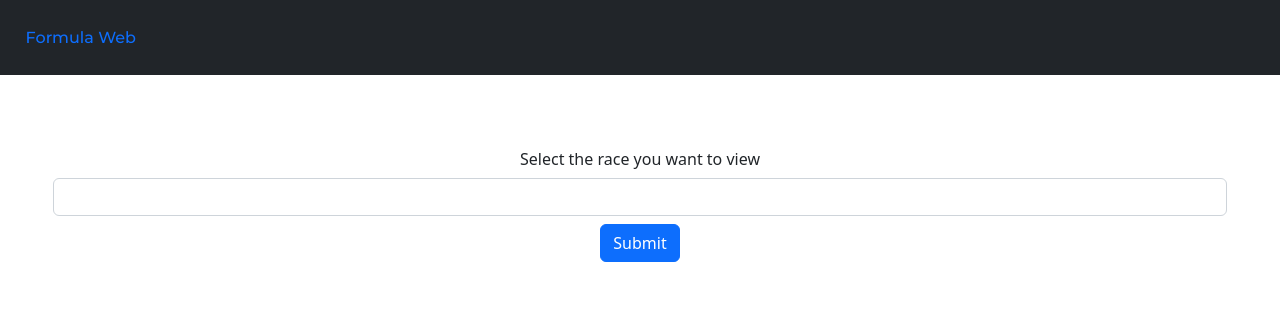
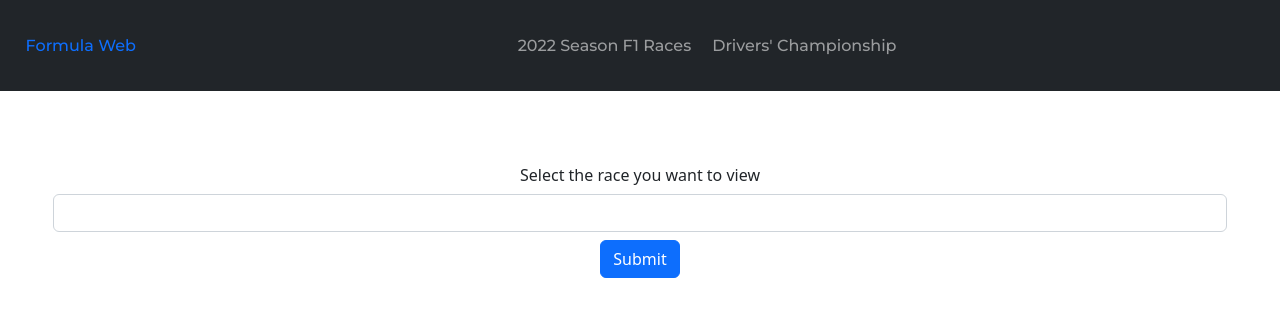
Before and after one commit to samin-batra/formulaweb-bt5110, a Flask app: template templates/index.html in a window 1280 px wide. Shown: the top 317 px of the page. Run offline with Flask 2, Linux system fonts and the light colour scheme; the template is opened without the code that fills it, so the values that code supplies are empty; some libraries are stand-ins or nearby versions.

Commit message:
Added functionality to get drivers' championship progression.

```diff
--- a/main.py
+++ b/main.py
@@ -22,7 +22,6 @@ def get_laptimes(raceId):
         "select l.raceId as ""RaceId"", concat(d.firstname, ' ',d.lastname) as ""Name"", l.lap as ""Lap"",l.lap_position as ""Position"", l.lap_time as ""Time"",l.milliseconds as ""Time_MS"" from lap_times l natural inner join driver d "
         "where l.raceId in (select raceId from race where raceId in (select raceId from results where raceId = '" + raceId + "'));",
         engine)
-    print(race_laptimes.head())
     race_laptimes['time_ms'] = race_laptimes['time_ms'].astype(int)
     race_laptimes['name'] = race_laptimes['name'].astype(str)
     race_laptimes['time_ms'] = race_laptimes['time_ms']/1000
@@ -51,7 +50,6 @@ def get_qualy_comparisons(raceId):
     last_race_grouped = last_race.merge(constructors_df, on="constructorid",how="inner")
     curr_race_grouped = curr_race.merge(constructors_df, on="constructorid",how="inner")
     qualy_gains_df = last_race_grouped.merge(curr_race_grouped,on="constructorid",how="inner")
-    print(qualy_gains_df)
     qualy_gains_df['time_diff'] = qualy_gains_df['avg_y'] - qualy_gains_df['avg_x']
     qualy_gains_df.drop(columns='name_y',inplace=True)
     qualy_gains_df.rename(columns = {'avg_x':'last_race','avg_y':'curr_race','name_x':'name'},inplace=True)
@@ -62,24 +60,17 @@ def get_qualy_comparisons(raceId):
 
 @app.route("/",methods=["GET","POST"])
 def home():
-    # connection = sqlite3.connect("f1.db")
     if request.method=="GET":
         races_2022 = pd.read_sql("select r.raceId, r.name ""Race"", r.circuitname ""Circuit"" from race r where year = 2022 order by r.race_date",engine)
-        print(races_2022)
         return render_template("index.html", race_details=races_2022, display=False)
     elif request.method=="POST":
-        print(request.form)
         raceId = request.form.get('race')
         race_details = pd.read_sql("select r.year ""race_year"", r.name ""Race"", r.circuitname ""Circuit"" from race r where raceId='" + raceId + "';",engine)
-        print(race_details)
         race_results_df = pd.read_sql("select r.positiontext ""Position"", d.firstname || ' ' || d.lastname ""Driver"", c.name ""Team"", r.points ""Points"", r.status ""Status""  from results r natural inner JOIN "
                                       "driver d "
                                       "natural inner join constructors c where r.raceId = '" + raceId + "' "
                                       "order by r.positionorder asc limit 20;",engine)
-        print(race_results_df)
         race_details = race_details.to_dict()
-        print(race_details['race_year'][0])
-        str()
         lap_data = get_laptimes(raceId)
         qualy_diff = get_qualy_comparisons(raceId)
         return_obj = {
@@ -91,9 +82,48 @@ def home():
         races_2022 = pd.read_sql(
             "select r.raceId, r.name ""Race"", r.circuitname ""Circuit"" from race r where year = 2022 order by r.race_date",
             engine)
-
         return render_template("index.html",races =return_obj,display=True,race_details=races_2022)
 
+@app.route("/drivers-championship",methods=["GET","POST"])
+def driversChampionship():
+    if request.method=="GET":
+        drivers_2022 = pd.read_sql("select d.driverid ""driverid"", d.firstname || ' ' || d.lastname ""drivername""  from driver d where d.driverid in ("
+            "select distinct driverid from results where raceid in (select raceid from race where year=2022))",engine)
+        return render_template("drivers.html", driver_details=drivers_2022, display=False)
+
+    else:
+        driver_1 =  request.form.get('driver_1')
+        driver_2 = request.form.get('driver_2')
+        driver_1_points = pd.read_sql("with data as ("
+    "select driverid,raceid, sum(points) ""points"" from results where raceid in (select raceid from race where year=2022 order by race_date) and driverid in ('" + driver_1 + "')"
+    "group by driverid, raceid"
+    ")"
+    "select "
+    "driverid, round, firstname || ' ' || lastname ""drivername"", "
+    "sum(points) over (order by raceid asc rows between unbounded preceding and current row)"
+    "from data natural join race natural join driver order by round asc",engine)
+
+        driver_2_points = pd.read_sql("with data as ("
+                                      "select driverid,raceid, sum(points) ""points"" from results where raceid in (select raceid from race where year=2022 order by race_date) and driverid in ('" + driver_2 + "')"
+                                     "group by driverid, raceid"
+                                     ")"
+                                    "select "
+                                    "driverid, round, firstname || ' ' || lastname ""drivername"", "
+                                    "sum(points) over (order by raceid asc rows between unbounded preceding and current row)"
+                                    "from data natural join race natural join driver order by round asc",
+                                      engine)
+
+        driver_1_points = driver_1_points.append(driver_2_points)
+        rounds = driver_1_points['round'].unique().tolist()
+        drivers = pd.unique(driver_1_points['drivername'])
+        driver_data = {'label': rounds, 'data': [
+            {'data': driver_1_points.loc[driver_1_points['drivername'] == str(driver), 'sum'].values.tolist(),
+             'label': str(driver), 'borderColor': "#" + ''.join([random.choice('0123456789ABCDEF') for j in range(6)]),
+             'fill': False} for driver in drivers]}
+        drivers_2022 = pd.read_sql(
+            "select d.driverid ""driverid"", d.firstname || ' ' || d.lastname ""drivername""  from driver d where d.driverid in ("
+            "select distinct driverid from results where raceid in (select raceid from race where year=2022))", engine)
+        return render_template("drivers.html",display = True,drivers_data = driver_data, driver_details = drivers_2022)
 
 if __name__=='__main__':
     app.run(debug=True)
--- a/static/css/styles.css
+++ b/static/css/styles.css
@@ -1,5 +1,6 @@
 nav#formula-nav {
     padding: 2%;
+    background-color:blue;
 }
 
 
@@ -8,10 +9,15 @@ nav#formula-nav {
     overflow-x:hidden;
 }
 
+
 div#next-race   {
     border:1px solid black;
     padding-top:10%;
     padding-bottom:10%;
+}
+
+#navSupport {
+    margin-left:30%;
 }
 
 table   {
@@ -22,6 +28,16 @@ table   {
 nav a   {
     font-family:  'Montserrat', sans-serif;
     text-decoration: none;
+}
+
+.bar-link   {
+    color:white !override;
+    margin:auto;
+    padding-left:5px;
+}
+
+.nav-link:hover {
+    color:red;
 }
 
 footer  {
--- a/templates/header.html
+++ b/templates/header.html
@@ -12,19 +12,19 @@
     </head>
     <body>
         <div class="container-fluid">
-           <nav class="navbar navbar-expand-lg bg-dark" id="formula-nav">
+           <nav class="navbar navbar-expand-lg bg-dark navbar-dark" id="formula-nav">
                   <a href="#" class="text-center">Formula Web</a>
                   <button class="navbar-toggler" type="button" data-bs-toggle="collapse" data-bs-target="#navSupport" aria-controls="navSupport" aria-expanded="false" aria-label="Toggle navigation">
                       <span class="navbar-toggler-icon"></span>
                     </button>
                   <div class="collapse navbar-collapse" id="navSupport">
                       <ul class="navbar-nav me-auto mb-2 mb-lg-0 justify-content-center">
-<!--                        <li class="nav-item">-->
-<!--                            <a class="nav-link" aria-current="page">Home</a>-->
-<!--                        </li>-->
-<!--                        <li class="nav-item">-->
-<!--                            <a class="nav-link">Season</a>-->
-<!--                        </li>-->
+                        <li class="nav-item bar-link">
+                            <a class="nav-link"  href="/" aria-current="page">2022 Season F1 Races</a>
+                        </li>
+                        <li class="nav-item bar-link">
+                            <a class="nav-link" href="/drivers-championship">Drivers' Championship</a>
+                        </li>
                       </ul>
                   </div>
 
```
Also changed, not shown: templates/drivers.html (added, +79 -0 lines).
